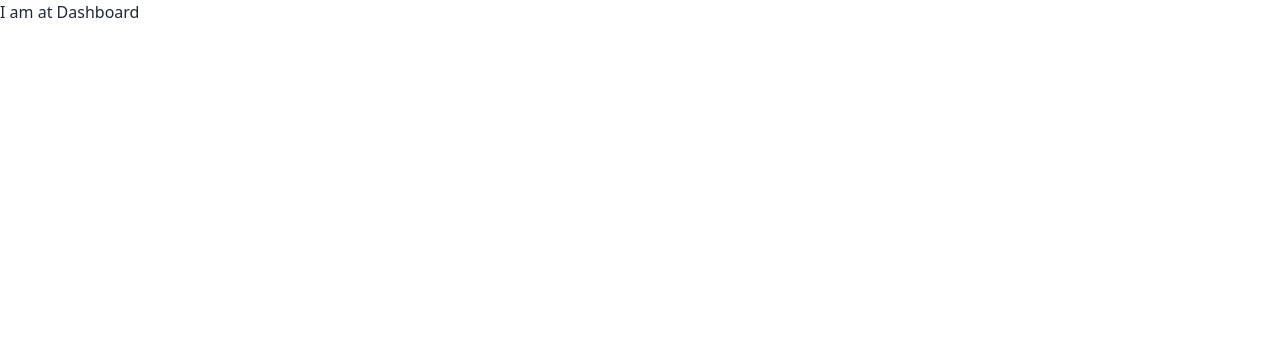
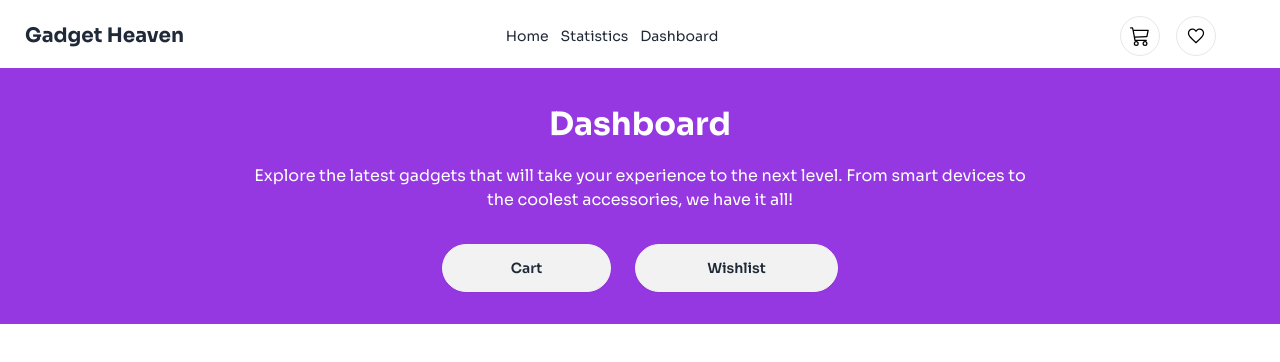
Before and after one commit to FaisalHasanEmon/Gadget-Heaven, a React (Vite) app: page /dashboard in a window 1280 px wide. Shown: the top 362 px of the page. Built offline with nearby package versions, Linux system fonts and the light colour scheme.

Commit message:
details section added

```diff
--- a/package.json
+++ b/package.json
@@ -10,11 +10,14 @@
     "preview": "vite preview"
   },
   "dependencies": {
+    "@smastrom/react-rating": "^1.5.0",
     "localforage": "^1.10.0",
     "match-sorter": "^8.0.0",
     "react": "^18.3.1",
     "react-dom": "^18.3.1",
     "react-icons": "^5.3.0",
+    "react-rating": "^2.0.5",
+    "react-rating-stars-component": "^2.2.0",
     "react-router-dom": "^6.27.0",
     "sort-by": "^1.2.0"
   },
--- a/src/components/Cards.jsx
+++ b/src/components/Cards.jsx
@@ -20,7 +20,7 @@ const Cards = ({ product }) => {
           </h3>
           <p className="mt-3">Price: {price}k</p>
           <button
-            onClick={() => navigate("/details")}
+            onClick={() => navigate("/details", { state: product })}
             className="mt-4 btn btn-outline btn-secondary"
           >
             View Details
--- a/src/components/GadgetCategories.jsx
+++ b/src/components/GadgetCategories.jsx
@@ -6,24 +6,22 @@ const GadgetCategories = () => {
   const { productID } = useParams();
   const data = useLoaderData();
   const [category, setCategory] = useState([]);
-
+  console.log(category, productID);
   useEffect(() => {
+    console.log(productID);
     if (productID) {
-      const id = parseInt(productID.replace(":", ""));
-      const filteredData = [...data].filter((item) => item.id === id);
+      const filteredData = [...data].filter((item) => item.id == productID);
       setCategory(filteredData);
     } else {
       setCategory(data);
     }
   }, [productID, data]);
-
   return (
-    <div className="grid grid-cols-3 gap-6">
+    <>
       {category.map((item) => (
-        <Cards key={item.id} product={item}></Cards>
+        <Cards key={item.product_id} product={item}></Cards>
       ))}
-      {category.map((item) => console.log("Id: ", category.id))}
-    </div>
+    </>
   );
 };
 
--- /dev/null
+++ b/src/components/Heading.jsx
@@ -0,0 +1,12 @@
+import React from "react";
+
+const Heading = ({ title = "", subtitle = "" }) => {
+  return (
+    <div className="w-[350px] lg:w-[796px] flex flex-col justify-center items-center gap-4 text-[#FFFFFF]">
+      <h1 className="font-bold text-[32px] text-center">{title}</h1>
+      <p className="font-normal text-base  text-center">{subtitle}</p>
+    </div>
+  );
+};
+
+export default Heading;
--- /dev/null
+++ b/src/components/Navbar.jsx
@@ -0,0 +1,77 @@
+import React from "react";
+import { Link, NavLink, Outlet, useLoaderData } from "react-router-dom";
+import { BsCart3 } from "react-icons/bs";
+import { IoMdHeartEmpty } from "react-icons/io";
+
+const Navbar = () => {
+  return (
+    <>
+      <div className="navbar md:pr-16 mt-1">
+        <div className="navbar-start">
+          <div className="dropdown">
+            <div tabIndex={0} role="button" className="btn btn-ghost lg:hidden">
+              <svg
+                xmlns="http://www.w3.org/2000/svg"
+                className="h-5 w-5"
+                fill="none"
+                viewBox="0 0 24 24"
+                stroke="currentColor"
+              >
+                <path
+                  strokeLinecap="round"
+                  strokeLinejoin="round"
+                  strokeWidth="2"
+                  d="M4 6h16M4 12h8m-8 6h16"
+                />
+              </svg>
+            </div>
+            <ul
+              tabIndex={0}
+              className="menu menu-sm dropdown-content bg-base-100 rounded-box z-[1] mt-3 w-52 p-2 shadow"
+            >
+              <NavLink
+                to="/"
+                className={({ isActive }) => isActive && "text-amber-600"}
+              >
+                Home
+              </NavLink>
+              <NavLink to="/statistics" className="text-black">
+                Statistics
+              </NavLink>
+              <NavLink to="/dashboard" className="text-black">
+                Dashboard
+              </NavLink>
+            </ul>
+          </div>
+          <Link to="/" className="btn btn-ghost font-bold text-xl">
+            Gadget Heaven
+          </Link>
+        </div>
+        <div className="navbar-center hidden lg:flex">
+          <ul className="menu menu-horizontal px-1 space-x-3">
+            <NavLink
+              to="/"
+              className={({ isActive }) => isActive && "text-lime-300"}
+            >
+              Home
+            </NavLink>
+            <NavLink to="/statistics">Statistics</NavLink>
+            <NavLink to="/dashboard">Dashboard</NavLink>
+          </ul>
+        </div>
+        <div className="navbar-end">
+          <div className="flex justify-center items-center gap-2 md:gap-4">
+            <Link className="bg-white border rounded-full w-8 lg:w-10 h-8 lg:h-10 flex justify-center items-center">
+              <BsCart3 size={20} color="black" />
+            </Link>
+            <Link className="bg-white border rounded-full w-8 lg:w-10 h-8 lg:h-10 flex justify-center items-center">
+              <IoMdHeartEmpty size={20} color="black" />
+            </Link>
+          </div>
+        </div>
+      </div>
+    </>
+  );
+};
+
+export default Navbar;
--- a/src/pages/Dashboard.jsx
+++ b/src/pages/Dashboard.jsx
@@ -1,9 +1,26 @@
-import React from "react";
+import React, { useEffect, useState } from "react";
+import Navbar from "../components/Navbar";
+import Heading from "../components/Heading";
+import { useLocation } from "react-router-dom";
+import { BsCart3 } from "react-icons/bs";
+import { IoMdHeartEmpty } from "react-icons/io";
 
 const Dashboard = () => {
   return (
-    <div>
-      <h1>I am at Dashboard</h1>
+    <div className="font-sora">
+      <div className="container mx-auto ">
+        <Navbar></Navbar>
+      </div>
+      <div className=" bg-mainBg  flex flex-col justify-start items-center py-8 ">
+        <Heading
+          title="Dashboard"
+          subtitle="Explore the latest gadgets that will take your experience to the next level. From smart devices to the coolest accessories, we have it all!"
+        ></Heading>
+        <div className="flex gap-6 mt-8">
+          <button className="btn w-[169px] rounded-[50px]">Cart</button>
+          <button className="btn w-[203px] rounded-[50px]">Wishlist</button>
+        </div>
+      </div>
     </div>
   );
 };
--- a/src/pages/Details.jsx
+++ b/src/pages/Details.jsx
@@ -1,9 +1,83 @@
-import React from "react";
+import React, { useEffect, useState } from "react";
+import Navbar from "../components/Navbar";
+import Heading from "../components/Heading";
+import { useLocation } from "react-router-dom";
+import { BsCart3 } from "react-icons/bs";
+import { IoMdHeartEmpty } from "react-icons/io";
+// import ReactStars from "react-rating-stars-component";
+// import Rating from "react-rating";
+// import ReactStars from "react-rating-stars-component";
 
 const Details = () => {
+  const location = useLocation();
+  const data = location.state;
+  const [isAvailable, useIsAvailable] = useState(false);
+  const {
+    product_image,
+    product_title,
+    price,
+    availability,
+    description,
+    specification,
+    rating,
+  } = data;
+
+  const firstExample = {
+    size: 30,
+    value: rating,
+    edit: false,
+  };
+
   return (
     <div>
-      <h1>I am details</h1>
+      <div className="container mx-auto font-sora">
+        <Navbar></Navbar>
+      </div>
+      <div className=" bg-mainBg h-[375px] flex flex-col justify-start items-center pt-8 ">
+        <Heading
+          title="Product Details"
+          subtitle="Explore the latest gadgets that will take your experience to the next level. From smart devices to the coolest accessories, we have it all!"
+        ></Heading>
+        <div className="w-[350px] lg:w-auto flex flex-col lg:flex-row justify-center items-start gap-8 p-2 lg:p-8 bg-white rounded-3xl mt-8 mb-10">
+          <figure className="lg:w-[425px] lg:h-[503px]  rounded-2xl overflow-hidden">
+            <img className="w-full h-full object-center" src={product_image} />
+          </figure>
+          <div className="space-y-4">
+            <h2 className="font-semibold text-2xl">{product_title}</h2>
+            <p className="font-semibold text-xl">Price : {price} $</p>
+            <div>
+              {availability ? (
+                <div className="py-[7px] px-[14px] border border-green-500 text-center bg-[#309C081A] rounded-[50px] w-[100px]">
+                  In Stock
+                </div>
+              ) : (
+                <div className="py-[7px] px-[14px] border border-red-500 text-center bg-[#9c08081a] rounded-[50px] w-[120px]">
+                  Out of Stock
+                </div>
+              )}
+            </div>
+            <p>{description}</p>
+            <div>
+              <p className="font-bold text-lg">Specification</p>
+              <ul className="list-decimal ml-7 mt-3">
+                {specification.map((specs) => (
+                  <li>{specs}</li>
+                ))}
+              </ul>
+            </div>
+            <div>
+              <p>Rating</p>
+              {/* <ReactStars {...firstExample} /> */}
+            </div>
+            <div className="flex justify-start gap-4 items-center">
+              <button className="btn bg-mainBg text-white hover:bg-green-500 rounded-[50px]">
+                Add To Card <BsCart3 size={20} color="white" />
+              </button>{" "}
+              <IoMdHeartEmpty size={30} color="black" />
+            </div>
+          </div>
+        </div>
+      </div>
     </div>
   );
 };
--- a/src/pages/Statistics.jsx
+++ b/src/pages/Statistics.jsx
@@ -1,8 +1,10 @@
 import React from "react";
+import Navbar from "../components/Navbar";
 
 const Statistics = () => {
   return (
-    <div>
+    <div className="container mx-auto">
+      <Navbar></Navbar>
       <h1>I am at Statistics</h1>
     </div>
   );
--- a/src/routes/Routes.jsx
+++ b/src/routes/Routes.jsx
@@ -17,12 +17,12 @@ const routes = createBrowserRouter([
         loader: () => fetch("../categories.json"),
         children: [
           {
-            path: "/home/:productID",
+            path: "/",
             element: <GadgetCategories></GadgetCategories>,
             loader: () => fetch("../products.json"),
           },
           {
-            path: "/",
+            path: "/home/:productID",
             element: <GadgetCategories></GadgetCategories>,
             loader: () => fetch("../products.json"),
           },
```
Also changed, not shown: src/pages/Home.jsx (+7 -7 lines), 1 other file (tests, documents, lock files or other folders).
